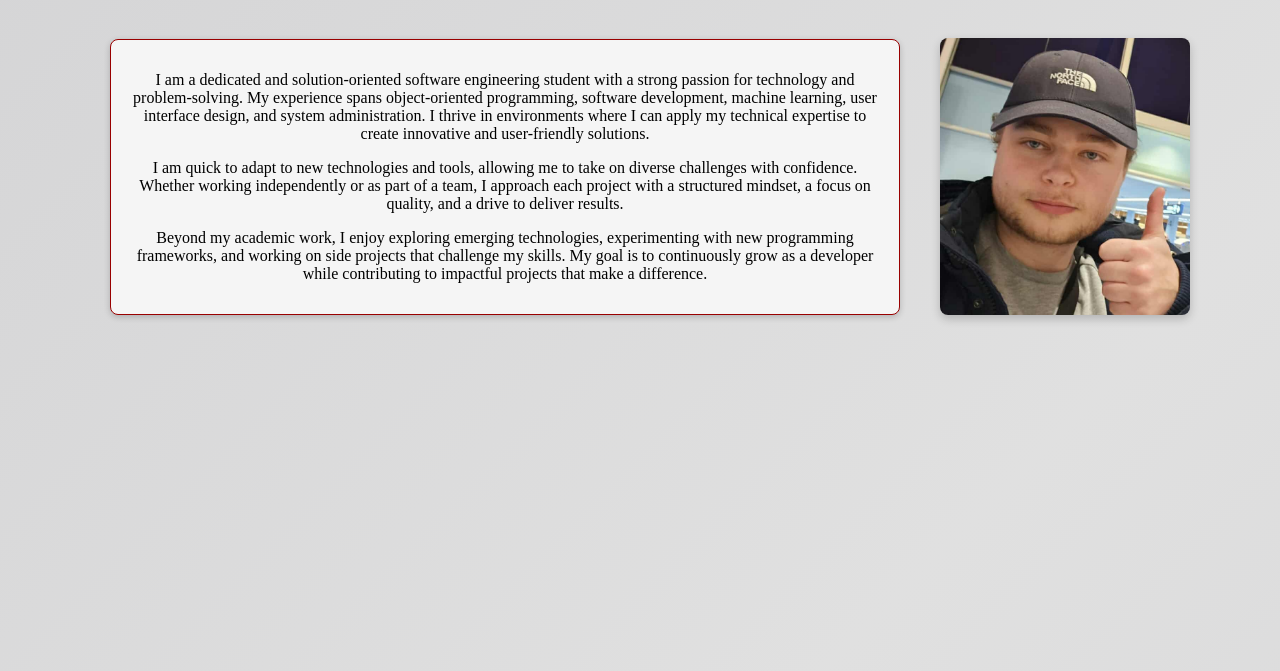
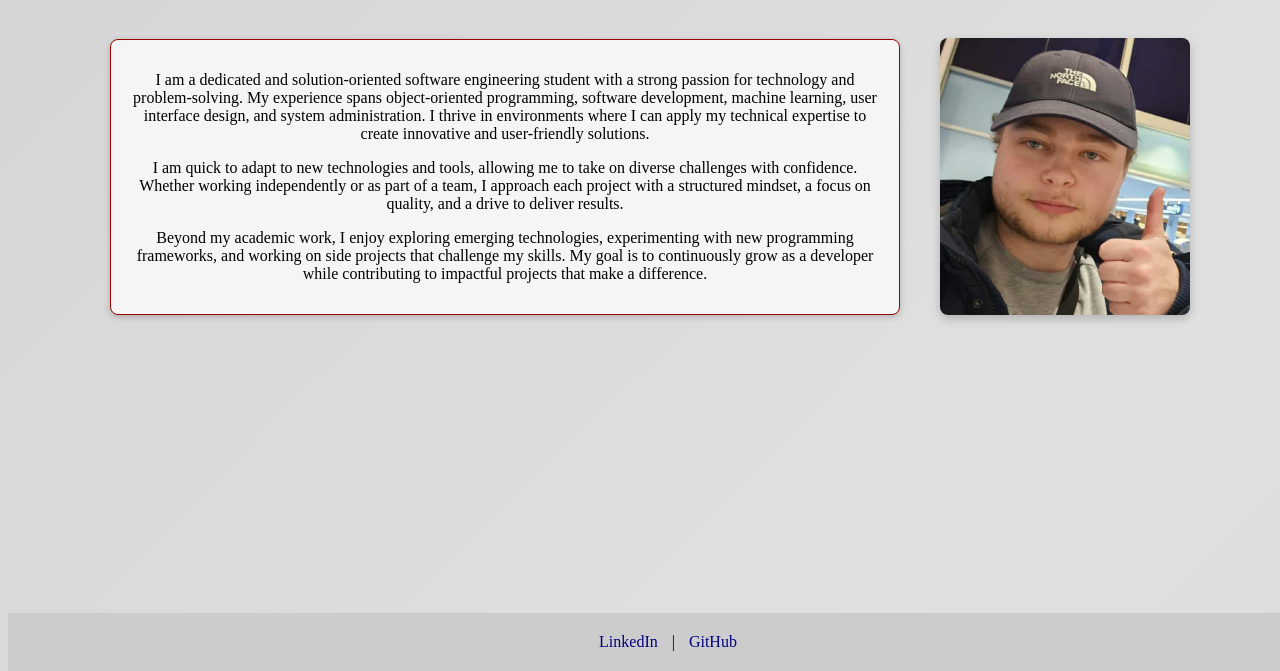
Before and after one commit to Pyrolin/Website, a plain HTML site: page Personal.html in a window 1280 px wide. Shown: the part 129-800 px from the top of the page. Drawn offline with Linux system fonts and the light colour scheme.

Commit message:
added footer to personal

```diff
--- a/Personal.html
+++ b/Personal.html
@@ -40,5 +40,10 @@
   <img src="Selfie.png" alt="About me" class="about-me-image">
 </div>
 
+<footer>
+  <a href="https://www.linkedin.com/in/mads-h-rasmussen-b71337342">LinkedIn</a> |
+  <a href="https://github.com/Pyrolin">GitHub</a>
+</footer>
+
 </body>
 </html>
```
